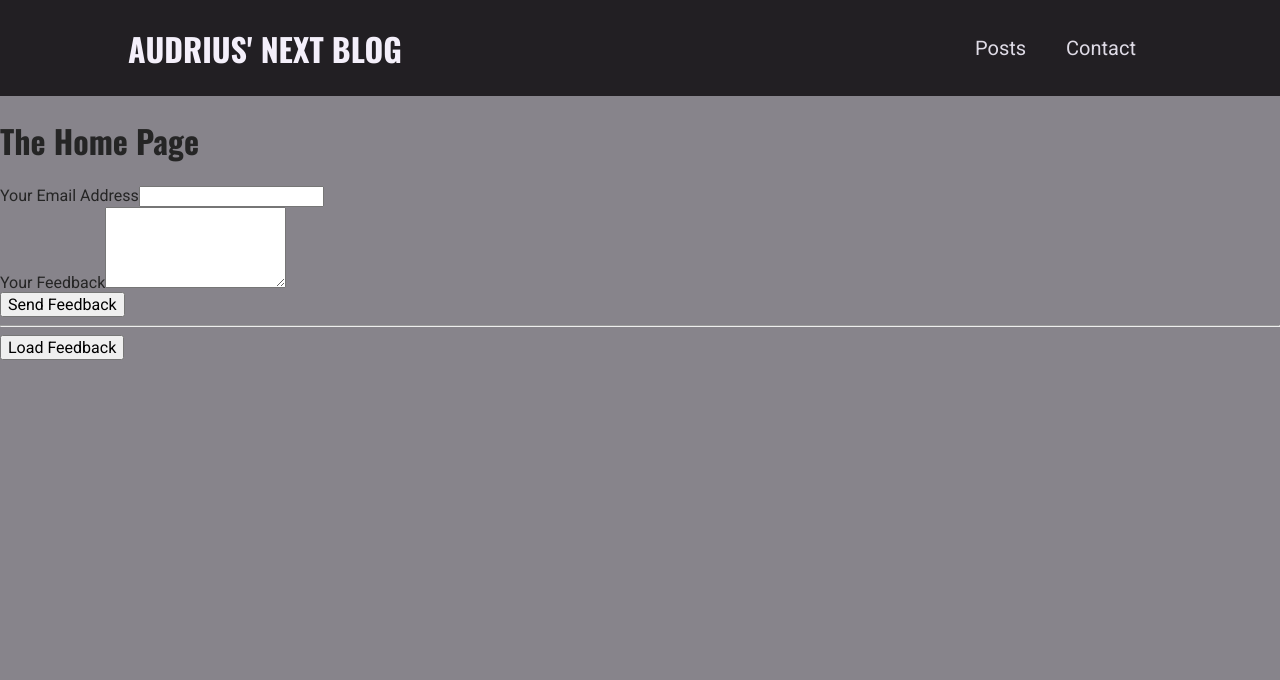
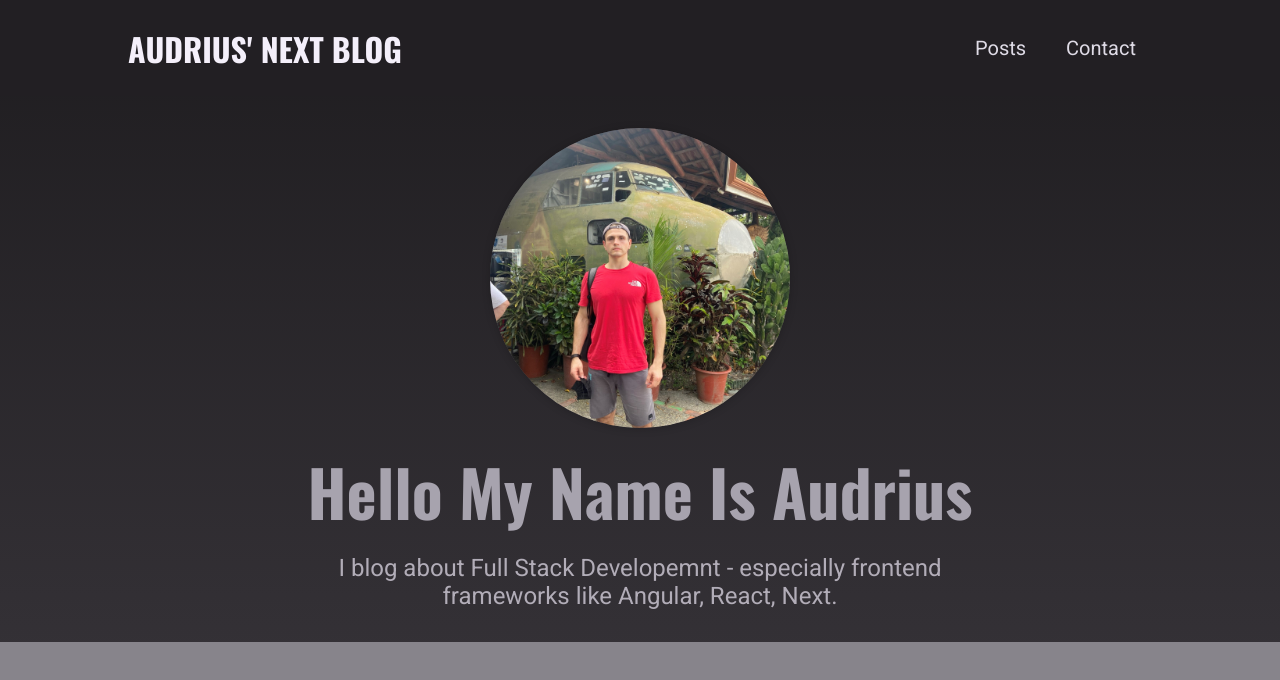
Before and after one commit to apasvenskas/API-Routes-Next.js, a Next.js app: page / in a window 1280 px wide. Shown: the top 680 px of the page. Built offline with nearby package versions, Linux system fonts and the light colour scheme.

Commit message:
completed hero section

```diff
--- a/components/home-page/hero.js
+++ b/components/home-page/hero.js
@@ -7,16 +7,16 @@ function Hero() {
     <section className={classes.hero}>
       <div className={classes.image}>
         <Image
-          src='/images/site/me.png'
-          alt='An image showing Max'
+          src='/images/site/profilePic.png'
+          alt='An image showing Audrius'
           width={300}
           height={300}
         />
       </div>
       <h1>Hello My Name Is Audrius</h1>
       <p>
-        I blog about web development - especially frontend frameworks like
-        Angular or React.
+        I blog about Full Stack Developemnt - especially frontend frameworks like
+        Angular, React, Next.
       </p>
     </section>
   );
--- a/pages/index.js
+++ b/pages/index.js
@@ -1,60 +1,12 @@
-
-import { useRef, useState } from 'react';
+import Hero from '../components/home-page/hero';
+import { Fragment, useRef, useState } from 'react';
 
 function HomePage() {
-  const [feedbackItems, setFeedbackItems] = useState([]);
-  const emailInputRef = useRef();
-  const feedbackInputRef = useRef();
-
-  function submitFormHandler(event) {
-    event.preventDefault();
-    const enteredEmail = emailInputRef.current.value;
-    const enteredFeedback = feedbackInputRef.current.value;
-
-    const reqBody = { email: enteredEmail, text: enteredFeedback };
-
-    fetch('/api/feedback', {
-      method: 'POST',
-      body: JSON.stringify(reqBody),
-      headers: {
-        'Content-Type': 'application/json'
-      }
-    }) // send the form to api folder
-    .then((response) => response.json())
-    .then((data) => console.log(data));
-  }
-
-  function loadFeedbackHandler(){
-    fetch('/api/feedback') // send the form to api folder
-    .then((response) => response.json())
-    .then((data) => {setFeedbackItems(data.feedback)
-    });
-  }
-
   return (
-    <> {/* Fragment is used to avoid unnecessary wrapper */}
-      <div>
-        <h1>The Home Page</h1>
-        <form onSubmit={submitFormHandler}>
-          <div>
-          <label htmlFor="email">Your Email Address</label>
-          <input type="email" id="email" ref={emailInputRef} />
-          </div>
-          <div>
-          <label htmlFor="feedback">Your Feedback</label>
-          <textarea id="feedback" rows='5' ref={feedbackInputRef}></textarea>
-          </div>
-          <button>Send Feedback</button>
-        </form>
-        <hr />
-        <button onClick={loadFeedbackHandler} >Load Feedback</button>
-        <ul>
-          {feedbackItems.map((item) => (
-          <li key={item.id}>{item.text}</li>
-          ))}
-        </ul>
-      </div>
-    </>
+    <Fragment>
+      <Hero />
+      {/* <FeaturedPosts /> */}
+    </Fragment>
   )
 }
 
--- /dev/null
+++ b/pages/posts/[slugId].js
@@ -0,0 +1,5 @@
+function PostDetailPage(){
+
+}
+
+export default PostDetailPage;
```
Also changed, not shown: posts/getting-started-with-nextjs.md (deleted, +0 -33 lines), posts/mastering-javascript.md (deleted, +0 -23 lines), pages/posts/index.js (added), public/images/site/me.png (deleted), public/images/site/profilePic.png (added).
